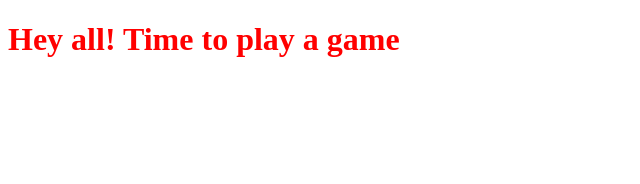
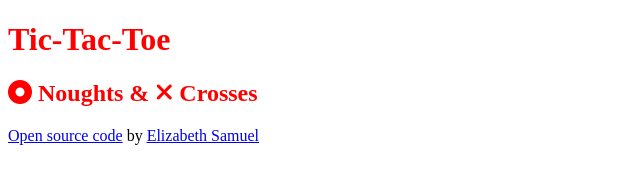
Before and after one commit to Elizabeth-Susan/Tic-Tac-Toe, a plain HTML site: page index.html in a window 1280 px wide. Shown: the whole page, without its empty margins (0-640 px from the left). Drawn offline with Linux system fonts and the light colour scheme.

Commit message:
Added font awesome kit, header and footer

```diff
--- a/index.html
+++ b/index.html
@@ -8,11 +8,31 @@
       name="description"
       content="Tic-tac-toe, noughts and crosses, or Xs and Os/“X’y O’sies”, is a paper-and-pencil game for two players, X and O, who take turns marking the spaces in a 3×3 grid. The player who succeeds in placing three of their marks in a diagonal, horizontal, or vertical row is the winner."
     />
-    <title>Tic-Tac-Toe game</title>
-    <link rel="stylesheet" href="styles.css">
+    <title>Tic-Tac-Toe</title>
+
+    <!-- Font Awesome Kit -->
+    <script
+      src="https://kit.fontawesome.com/50500c40a7.js"
+      crossorigin="anonymous"
+    ></script>
+
+    <!-- CSS Link -->
+    <link rel="stylesheet" href="styles.css" />
   </head>
   <body>
-    <h1>Hey all! Time to play a game</h1>
+    <header>
+      <h1>Tic-Tac-Toe</h1>
+      <h2>
+        <i class="fas fa-dot-circle"></i> Noughts &
+        <i class="fas fa-times"></i> Crosses
+      </h2>
+    </header>
+
+    <footer>
+      <p>
+        <a href="#">Open source code</a> by <a href="#">Elizabeth Samuel</a>
+      </p>
+    </footer>
     <script src="script.js"></script>
   </body>
 </html>
--- a/styles.css
+++ b/styles.css
@@ -1,3 +1,3 @@
-h1 {
+h1, h2 {
     color: red;
 }
```
